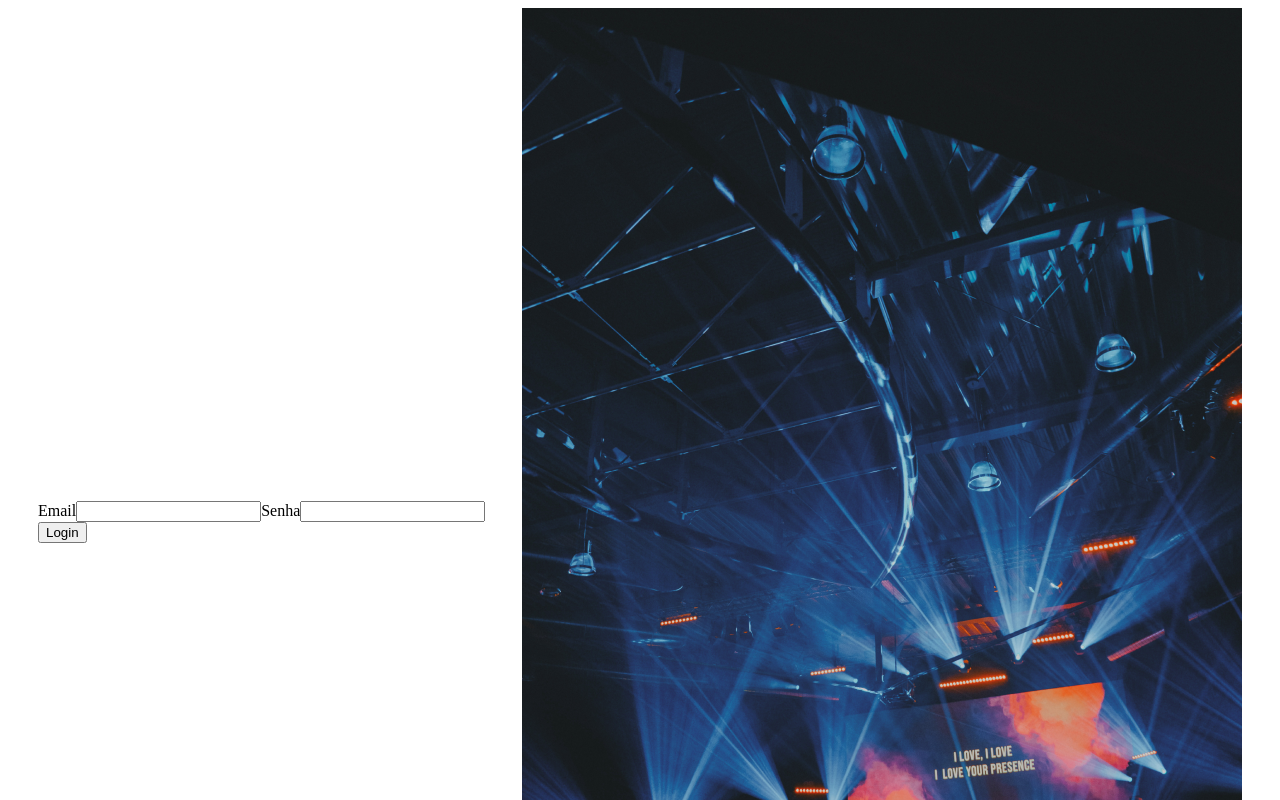
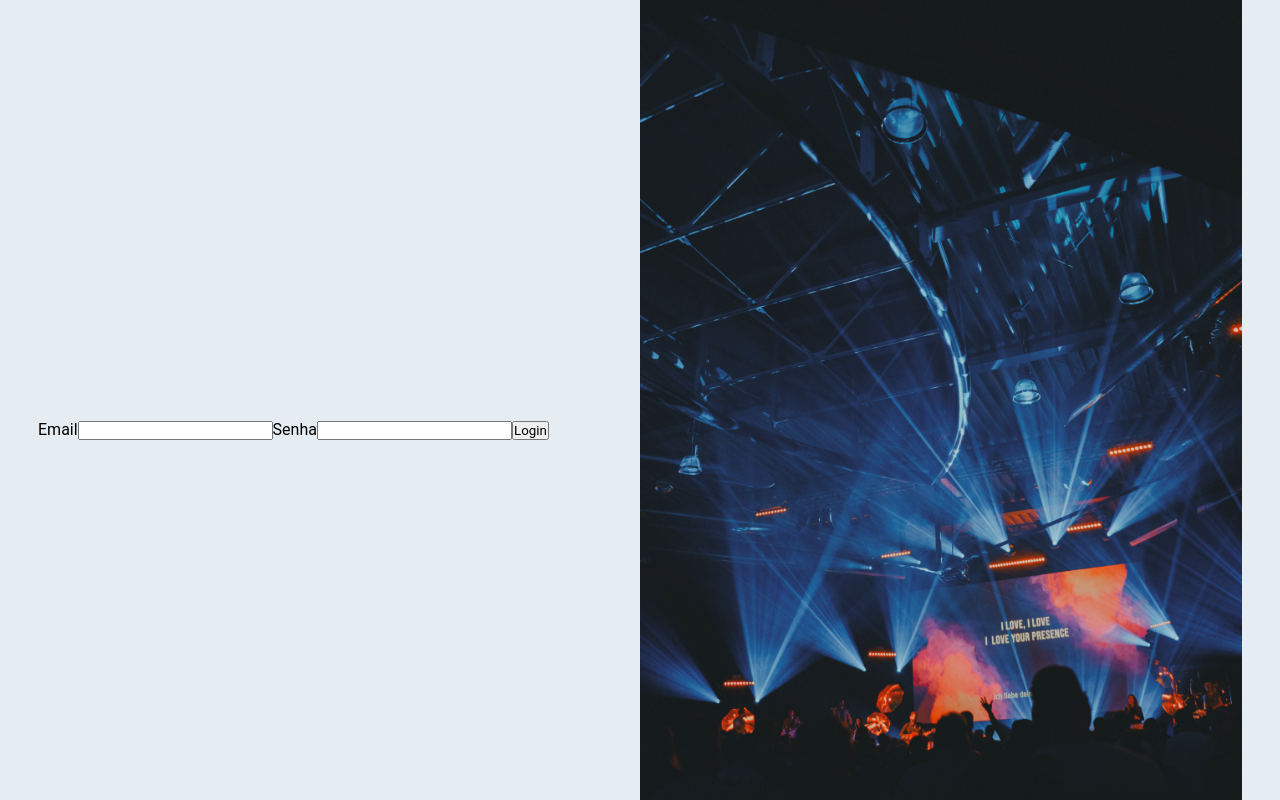
Before and after one commit to voncardoso/qr-code-generator, a React (Create React App) app: page / in a window 1280 px wide. Shown: the top 800 px of the page. Built offline with nearby package versions, Linux system fonts and the light colour scheme.

Commit message:
header finalizado

```diff
--- a/src/App.js
+++ b/src/App.js
@@ -6,6 +6,7 @@
 import { firebase, firebaseConfig } from "./Config/config";
 import { Dashboard } from "./Pages/Dashboard";
 import { ProtectedRouter } from "./components/ProtectedRouter";
+import { GlobalStyle } from "./style/global";
 
 function App() {
   firebase.initializeApp(firebaseConfig);
@@ -13,6 +14,7 @@
     <div>
       {" "}
       <BrowserRouter>
+        <GlobalStyle />
         <UserStorage>
           <Routes>
             <Route end path="/" element={<Login />} />
--- a/src/components/Header/index.js
+++ b/src/components/Header/index.js
@@ -5,8 +5,11 @@
   return (
     <Container>
       <nav>
-        <Link to="#">Dashboard</Link>
-        <Link to="#">Administrador</Link>
+        <h1></h1>
+        <div>
+          <Link to="#">Dashboard</Link>
+          <Link to="#">Administrador</Link>
+        </div>
       </nav>
     </Container>
   );
--- a/src/components/Header/style.js
+++ b/src/components/Header/style.js
@@ -2,4 +2,41 @@
 
 export const Container = styled.header`
   height: 220px;
+  background: var(--blue-400);
+
+  nav {
+    display: flex;
+    width: 90vw;
+    margin: 0 auto;
+    padding: 20px 30px;
+    justify-content: space-between;
+
+    div {
+      display: flex;
+      a {
+        color: var(--white);
+        margin-left: 60px;
+        font-size: 1rem;
+        text-decoration: none;
+      }
+
+      a.isActive::after {
+        content: "";
+        display: block;
+        margin-top: 2px;
+        width: 100%;
+        height: 2px;
+        background: var(--white);
+      }
+
+      a:hover::after {
+        content: "";
+        display: block;
+        margin-top: 2px;
+        width: 100%;
+        height: 2px;
+        background: var(--white);
+      }
+    }
+  }
 `;
```
